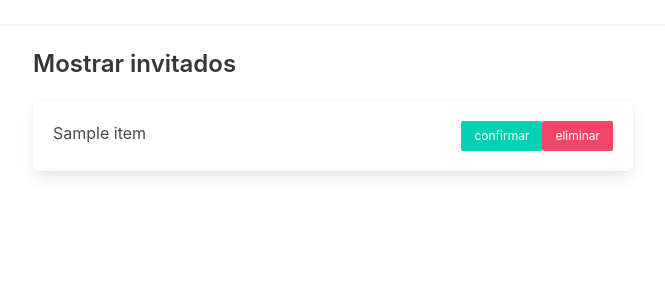
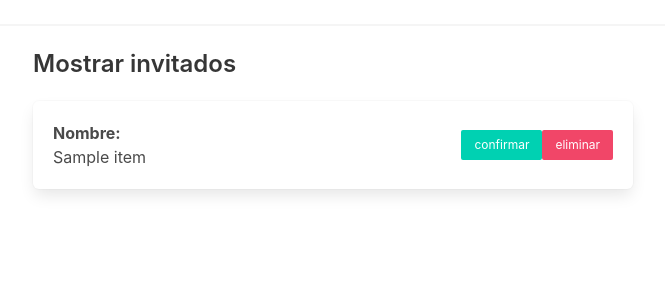
Before and after one commit to elgael06/invitados_web, a Flask app: template templates/lista.html in a window 1280 px wide. Shown: the part 148-448 px from the top of the page, without its empty margins (307-972 px from the left). Run offline with Flask 2, Linux system fonts and the light colour scheme; the template is opened without the code that fills it: most values are stand-ins (such as "Sample title", 1, 10 or a date in 2020); parts of the project's set-up code (start-up, migrations or seed data) failed here and were passed over.

Commit message:
nombre y centrado de invitados.

```diff
--- a/templates/lista.html
+++ b/templates/lista.html
@@ -10,9 +10,10 @@
         <li class="box">
             <div class="columns is-mobile" id='{{item.id}}' title="{{item.id}}">
                 <div class="column is-three-quarters">
+                    <h3><b>Nombre:</b></h3>
                     <label>{{item.nombre}} </label>
                 </div>
-                <div class="column is-one-quarter" style="display: flex;justify-content: flex-end;">
+                <div class="column is-one-quarter" style="display: flex;justify-content: flex-end;align-items:center;">
                     {% if item.confirmado %}
                     <b class="button is-info is-small">listo</b>
                     {%else%}
```
